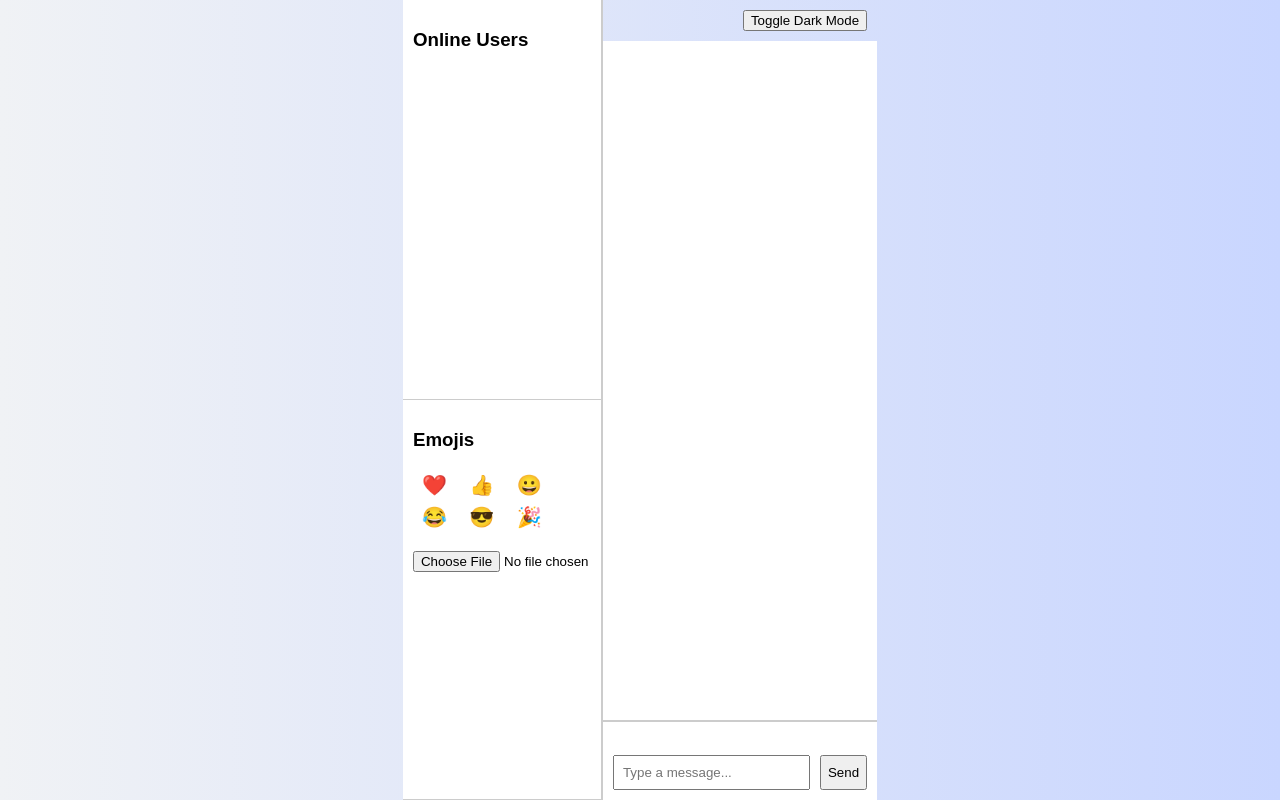
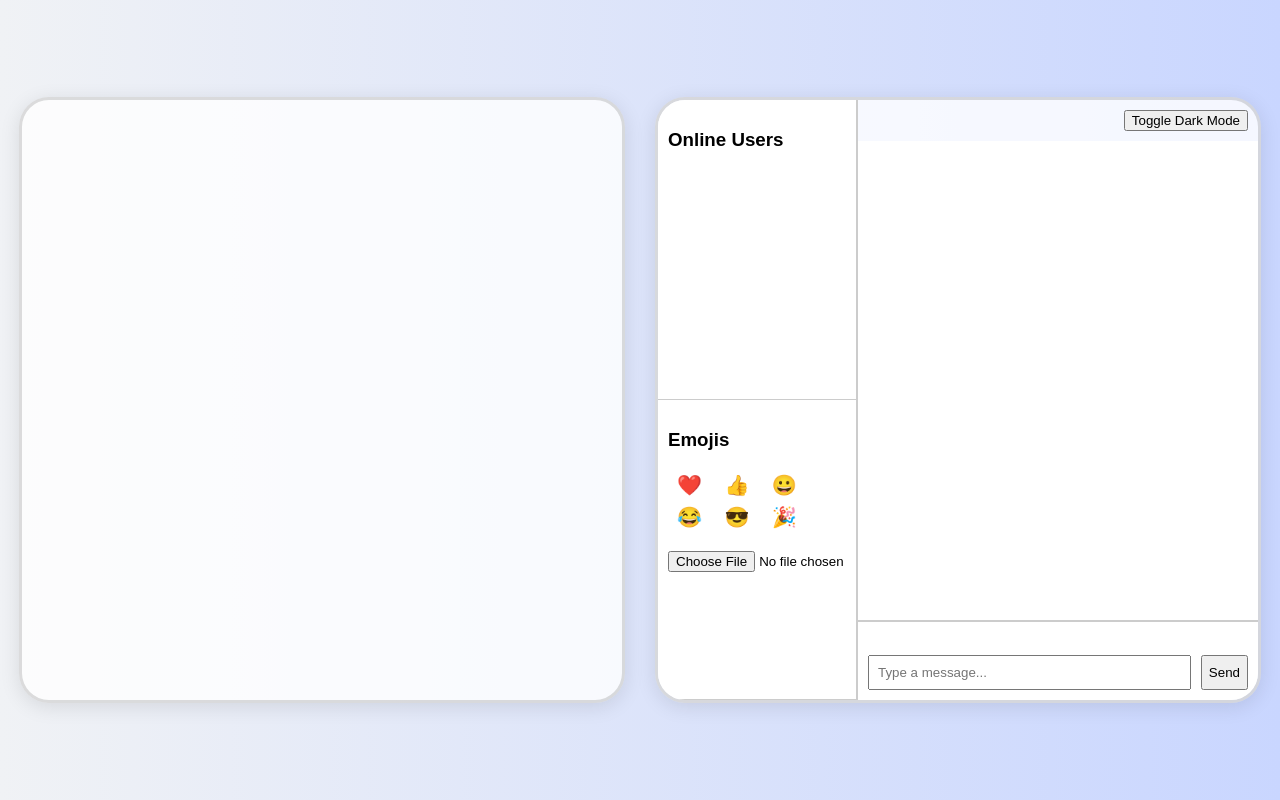
Before and after one commit to jim-kask/project-xeri, a Flask app: page /chat in a window 1280 px wide. Run offline with Flask 3, Linux system fonts and the light colour scheme; a user stored in the database is signed in; data that the repository does not hold is empty; some libraries are stand-ins or nearby versions.

Commit message:
Style chat layout to fit cleanly in chat-box and add main layout CSS

```diff
--- a/static/style.css
+++ b/static/style.css
@@ -1,4 +1,3 @@
-
 body {
     font-family: 'Segoe UI', Tahoma, Geneva, Verdana, sans-serif;
     background: linear-gradient(to right, #f0f2f5, #c9d6ff);
@@ -31,3 +30,28 @@ h1 {
 .link-button:hover {
     background-color: #357ABD;
 }
+
+/* === Chat + Game Layout Additions === */
+
+.main-layout {
+    display: flex;
+    justify-content: center;
+    align-items: flex-start;
+    gap: 30px;
+    padding: 40px;
+}
+
+.game-box, .chat-box {
+    width: 600px;
+    height: 600px;
+    border: 3px solid #00000022;
+    border-radius: 30px;
+    background-color: #ffffffcc;
+    box-shadow: 0 4px 20px rgba(0, 0, 0, 0.1);
+    overflow: hidden;
+}
+
+.chat-box {
+    display: flex;
+    flex-direction: column;
+}
--- a/templates/chat.html
+++ b/templates/chat.html
@@ -2,34 +2,40 @@
 <html data-username="{{ data_username }}">
 <head>
   <link rel="stylesheet" href="{{ url_for('static', filename='style.css') }}">
-
   <title>Chatroom</title>
   <style>
-    :root {
-      --bg: #f4f4f4;
-      --text: #000;
-      --sidebar: #fff;
-      --chat-bg: #fff;
-      --input-bg: #fff;
-      --popup-bg: #333;
-      --popup-text: #fff;
-    }
-    .dark-mode {
-      --bg: #121212;
-      --text: #fff;
-      --sidebar: #1e1e1e;
-      --chat-bg: #1c1c1c;
-      --input-bg: #2a2a2a;
-      --popup-bg: #444;
-      --popup-text: #fff;
-    }
     body {
       margin: 0;
       font-family: Arial, sans-serif;
-      background-color: var(--bg);
-      color: var(--text);
+      background-color: var(--bg, #f4f4f4);
+      color: var(--text, #000);
     }
-    .container {
+
+    .main-layout {
+      display: flex;
+      justify-content: center;
+      align-items: flex-start;
+      gap: 30px;
+      padding: 40px;
+    }
+
+    .game-box, .chat-box {
+      width: 600px;
+      height: 600px;
+      border: 3px solid #00000022;
+      border-radius: 30px;
+      background-color: #ffffffcc;
+      box-shadow: 0 4px 20px rgba(0, 0, 0, 0.1);
+      overflow: hidden;
+    }
+
+    .chat-box {
+      display: flex;
+      flex-direction: column;
+    }
+
+    .chat-box .container {
+      flex: 1;
       display: grid;
       grid-template-columns: 200px 1fr;
       grid-template-rows: auto 1fr auto;
@@ -37,35 +43,45 @@
         "sidebar header"
         "sidebar chat"
         "sidebar input";
-      height: 100vh;
+      height: 100%;
+      min-height: 0;
+      overflow: hidden;
     }
+
     .sidebar {
       grid-area: sidebar;
       display: flex;
       flex-direction: column;
-      background: var(--sidebar);
+      background: var(--sidebar, #fff);
       border-right: 2px solid #ccc;
+      min-height: 0;
     }
+
     .users, .emojis {
       padding: 10px;
       border-bottom: 1px solid #ccc;
       flex: 1;
       overflow-y: auto;
+      min-height: 0;
     }
+
     .chat-area {
       grid-area: chat;
       padding: 10px;
       display: flex;
       flex-direction: column;
       overflow-y: auto;
-      background: var(--chat-bg);
+      background: var(--chat-bg, #fff);
+      min-height: 0;
     }
+
     .chat-message {
       padding: 4px 0;
       border-bottom: 1px solid #eee;
       display: flex;
       justify-content: space-between;
     }
+
     .admin-controls button {
       background: none;
       border: none;
@@ -73,45 +89,53 @@
       font-size: 16px;
       margin-left: 8px;
     }
+
     .input-area {
       grid-area: input;
       padding: 10px;
       border-top: 2px solid #ccc;
-      background: var(--input-bg);
+      background: var(--input-bg, #fff);
     }
+
     .input-area form {
       display: flex;
       gap: 10px;
     }
+
     .input-area input[type="text"] {
       flex: 1;
       padding: 8px;
     }
-    .muted-label {
-      color: red;
-      font-style: italic;
-      margin-left: 5px;
-    }
+
     .typing-indicator {
       font-size: 0.9em;
       color: gray;
       margin-bottom: 6px;
       min-height: 1.2em;
     }
+
+    .muted-label {
+      color: red;
+      font-style: italic;
+      margin-left: 5px;
+    }
+
     .popup {
       position: absolute;
       bottom: 10px;
       right: 20px;
-      background: var(--popup-bg);
-      color: var(--popup-text);
+      background: var(--popup-bg, #333);
+      color: var(--popup-text, #fff);
       padding: 6px 12px;
       border-radius: 6px;
       opacity: 0;
       transition: opacity 0.3s;
     }
+
     .popup.show {
       opacity: 1;
     }
+
     #emoji-buttons button {
       font-size: 20px;
       margin: 3px;
@@ -119,11 +143,13 @@
       background: none;
       border: none;
     }
+
     .toggle-darkmode {
       grid-area: header;
       text-align: right;
       padding: 10px;
     }
+
     .status-dot {
       display: inline-block;
       width: 10px;
@@ -131,15 +157,23 @@
       border-radius: 50%;
       margin-right: 6px;
     }
+
     .online {
       background-color: green;
     }
+
     .afk {
       background-color: red;
     }
   </style>
 </head>
 <body>
+  <div class="main-layout">
+    <!-- Game Placeholder -->
+    <div class="game-box"></div>
+
+    <!-- Chat Box -->
+    <div class="chat-box">
       <div class="container">
         <div class="sidebar">
           <div class="users">
@@ -187,6 +221,8 @@
             <input type="text" id="message" placeholder="Type a message..." required autocomplete="off">
             <button type="submit">Send</button>
           </form>
+        </div>
+      </div>
     </div>
   </div>
 
```
Lines whose indentation alone changed are shown as unchanged.
